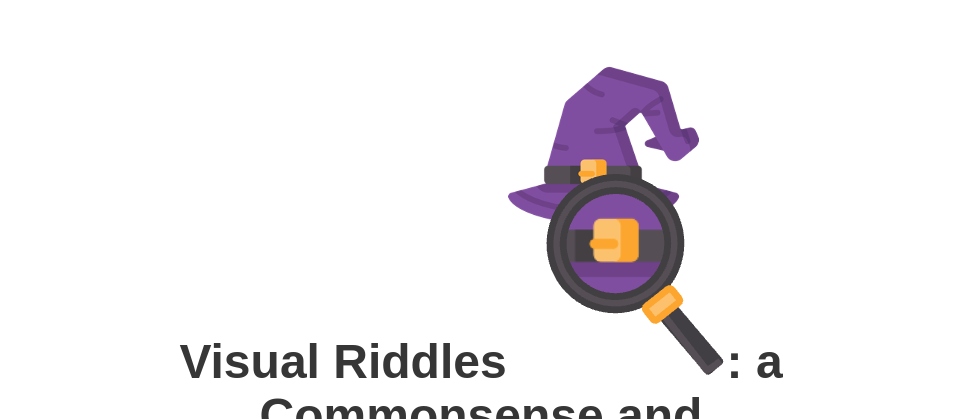
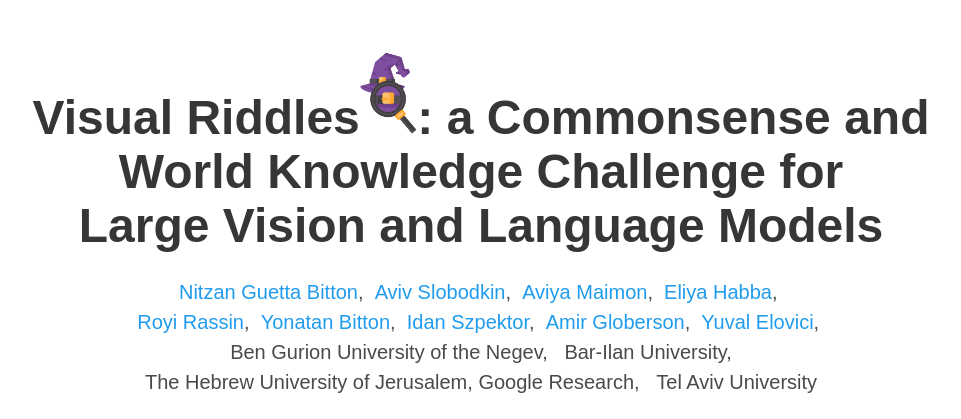
Before and after one commit to visual-riddles/visual-riddles.github.io, a plain HTML site: page index.html in a window 1280 px wide. Shown: the top 419 px of the page, without its empty margins (159-1120 px from the left). Drawn offline with nearby package versions, Linux system fonts and the light colour scheme; some icons are missing; a web font is replaced by a local one.

Commit message:
Update index.html

```diff
--- a/index.html
+++ b/index.html
@@ -53,7 +53,7 @@
       <div class="container is-max-desktop">
         <div class="columns is-centered">
           <div class="column has-text-centered">
-            <h1 class="title is-1 publication-title">Visual Riddles<img src="static/images/vr_icon.png" alt="visual_riddles">: a Commonsense and <br> World Knowledge Challenge
+            <h1 class="title is-1 publication-title">Visual Riddles<img src="static/images/vr_icon.png" alt="visual_riddles" style="width: 6%; height: 6%">: a Commonsense and <br> World Knowledge Challenge
                 for <br> Large Vision and Language Models</h1>
             <div class="is-size-5 publication-authors">
               <!-- Paper authors -->
```
